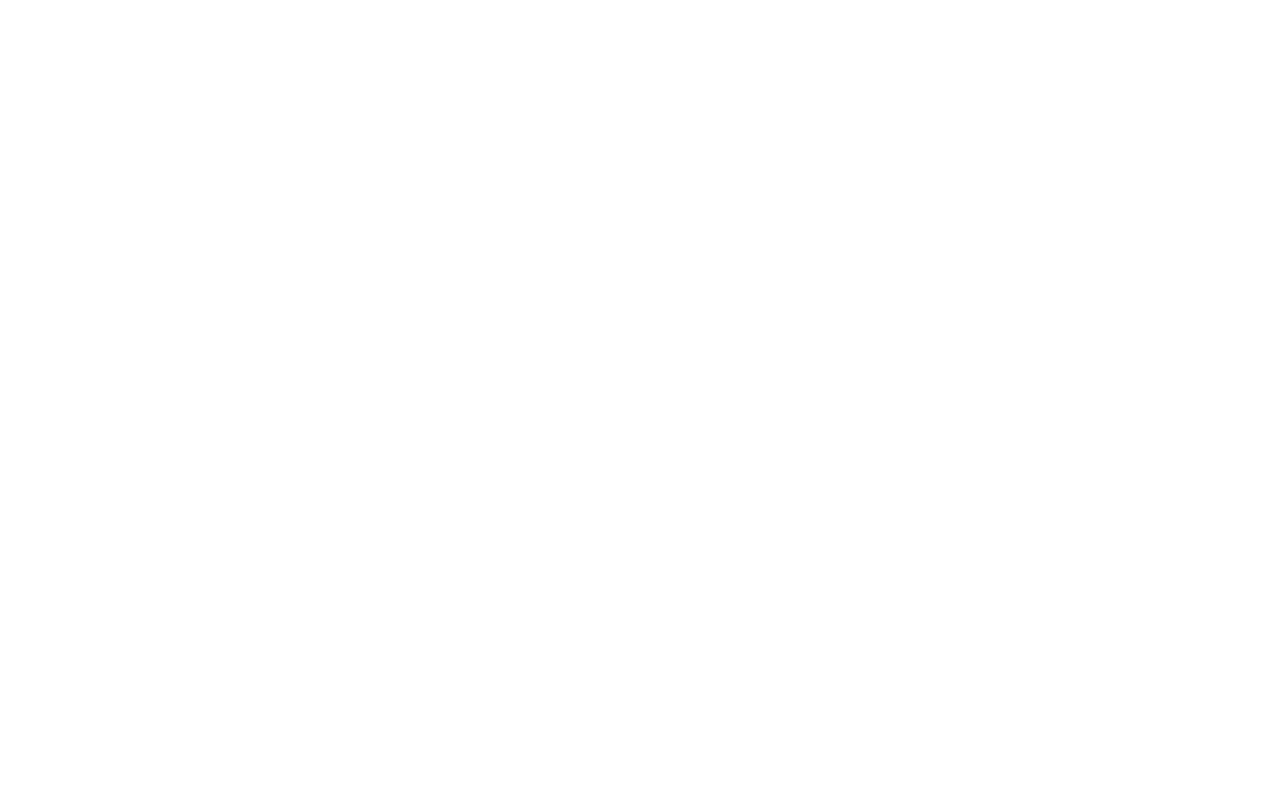
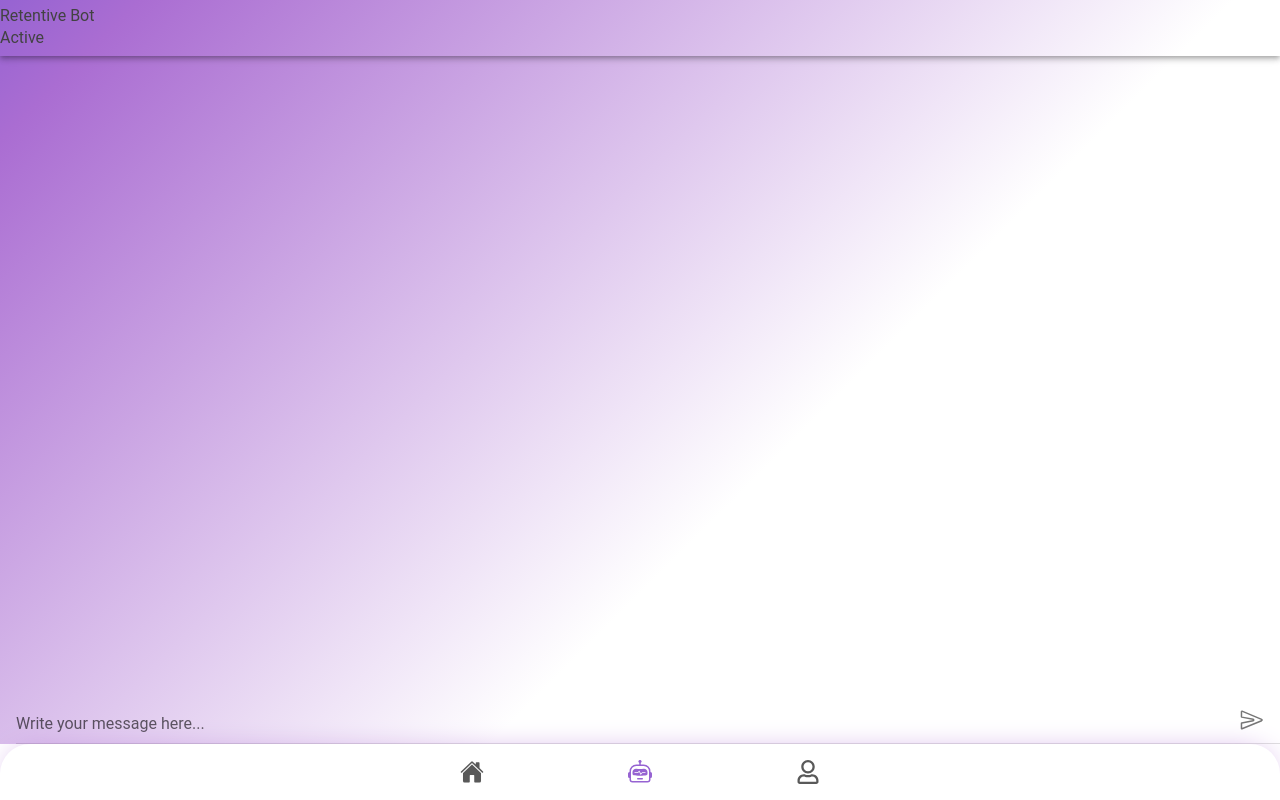
Before and after one commit to C0dewithLokesh/ChatApp-Project, a React (Vite) app: page /chatbot in a window 1280 px wide. Built offline with nearby package versions, Linux system fonts and the light colour scheme.

Commit message:
basic chatbot done

```diff
--- a/src/App.tsx
+++ b/src/App.tsx
@@ -35,6 +35,12 @@ const App: React.FC = () => (
         <Route exact path="/home">
           <Tabs />
         </Route>
+        <Route exact path="/chatbot">
+          <Tabs />
+        </Route>
+        <Route exact path="/tab3">
+          <Tabs />
+        </Route>
         <Route exact path="/">
           <Redirect to="/login" />
         </Route>
--- a/src/components/home/Chatbot.tsx
+++ b/src/components/home/Chatbot.tsx
@@ -1,12 +1,107 @@
-import { IonPage } from '@ionic/react';
-import React from 'react'
+import { useState, useRef } from "react";
+import {
+  IonHeader,
+  IonIcon,
+  IonItem,
+  IonPage,
+  IonTextarea,
+  IonToolbar,
+} from "@ionic/react";
+import { sendOutline } from "ionicons/icons";
 
-type Props = {}
-
-const Chatbot = (props: Props) => {
-  return (
-    <IonPage>Chatbot</IonPage>
-  )
+interface Message {
+  text: string;
+  isUser: boolean;
 }
 
+const Chatbot = () => {
+  const [messages, setMessages] = useState<Message[]>([]);
+  const [userInput, setUserInput] = useState("");
+
+  const userInputRef = useRef<HTMLIonTextareaElement>(null);
+
+  const handleUserMessage = () => {
+    const enteredInput = userInputRef.current!.value;
+
+    const newMessage: Message = {
+      text: `${enteredInput}`,
+      isUser: true,
+    };
+
+    setMessages([...messages, newMessage]);
+    setUserInput("");
+
+    setTimeout(() => {
+      const botMessage: Message = {
+        text: `${enteredInput}`,
+        isUser: false,
+      };
+
+      setMessages((prevMessages) => [...prevMessages, botMessage]);
+    }, 500);
+  };
+
+  return (
+    <IonPage className="home-page p-2 pt-0 items-center">
+      <IonHeader className="header shadow-none border-b-2 border-[#7c3aed] w-screen bg-[#ead5f6]">
+        <IonToolbar className="header-wrapper flex flex-row items-center">
+          <div className="header-container flex items-center justify-between px-5 text-black">
+            <div className=" max-w-fit">
+              <h1 className="user-name mt-3 mb-0 font-medium text-[20px]">
+                Retentive Bot
+              </h1>
+              <p className="user-status mb-3 text-sm text-[#4ac14a] mt-1">
+                Active
+              </p>
+            </div>
+          </div>
+        </IonToolbar>
+      </IonHeader>
+
+      <div className="msg-container max-h-full h-full w-full overflow-y-scroll flex flex-col-reverse">
+        {messages
+          .slice()
+          .reverse()
+          .map((message, index) => (
+            <div
+              key={index}
+              className={`msg-content ${message.isUser ? "user" : "bot"}`}
+            >
+              <div
+                className={`msg-content-inside ${
+                  message.isUser ? "user" : "bot"
+                }`}
+              >
+                <span className={`${message.isUser ? "user" : "bot"} msg-text`}>
+                  {message.text}
+                </span>
+              </div>
+            </div>
+          ))
+        }
+      </div>
+
+      {/* Message Input */}
+      <div className="msg-input-container w-full">
+        <IonItem className="msg-input rounded-lg w-full border-[3px] border-gray-400 text-black rounded-b-[30px]">
+          <IonTextarea
+            autoGrow={true}
+            rows={1}
+            placeholder="Write your message here..."
+            className=" max-h-[80px] overflow-scroll bg-transparent outline-none w-full overflow-x-hidden"
+            value={userInput}
+            ref={userInputRef}
+            onIonChange={(e) => setUserInput(e.detail.value!)}
+          ></IonTextarea>
+          <IonIcon
+            icon={sendOutline}
+            className=" text-[#9663d2]"
+            onClick={handleUserMessage}
+          />
+        </IonItem>
+      </div>
+    </IonPage>
+  );
+};
+
 export default Chatbot;
--- a/src/components/home/Home.tsx
+++ b/src/components/home/Home.tsx
@@ -1,4 +1,4 @@
-import { IonPage } from "@ionic/react";
+import { IonContent, IonItem, IonPage } from "@ionic/react";
 import { AiFillInstagram } from "react-icons/ai";
 import { BsSoundwave } from "react-icons/bs";
 import userImg from "/user.jpg";
@@ -17,15 +17,21 @@ const Home = () => {
         </div>
       </div>
 
-      <div className="bot-circle flex flex-col items-center rounded-[50%] gap-4 p-10 border-[0px] border-[#cdaae3] bg-[#e4cff1c3] relative">
-        <p className="text-gray-200 font-medium">Hi, Todd 👋</p>
+      <IonItem routerLink='/chatbot' className="bot-circle-wrapper">
+        <div className="bot-circle flex flex-col items-center rounded-[50%] gap-4 p-10 border-[0px] border-[#cdaae3] bg-[#e4cff1c3] relative">
+          <p className="text-white font-medium">Hi, Todd 👋</p>
+          <h1 className="bot-btn text-2xl text-black">Tap to Chat</h1>
+          <BsSoundwave size={'40px'} color="white" />
+        </div>
+      </IonItem>
+      {/* <div className="bot-circle flex flex-col items-center rounded-[50%] gap-4 p-10 border-[0px] border-[#cdaae3] bg-[#e4cff1c3] relative">
+        <p className="text-white font-medium">Hi, Todd 👋</p>
         <h1 className="bot-btn text-2xl text-black">Tap to Chat</h1>
         <BsSoundwave size={'40px'} color="white" />
-      </div>
+      </div> */}
 
       <div className="w-full flex flex-col gap-4">
         <h1 className="p-3 text-3xl font-medium text-white">Explore</h1>
-
         <HomeCards />
       </div>
     </IonPage>
--- a/src/components/tabs/IonTabs.tsx
+++ b/src/components/tabs/IonTabs.tsx
@@ -2,19 +2,17 @@ import { Route } from "react-router-dom";
 import { IonReactRouter } from "@ionic/react-router";
 import {
   IonIcon,
-  IonLabel,
   IonRouterOutlet,
   IonTabBar,
   IonTabButton,
   IonTabs,
 } from "@ionic/react";
 
-import { ellipse, home, square } from "ionicons/icons";
+import { home } from "ionicons/icons";
 import Tab3 from "../../pages/Tab3";
 import Home from "../home/Home";
 import Chatbot from "../home/Chatbot";
-import { FaRegUser, FaRobot } from "react-icons/fa";
-import { RiProfileLine } from "react-icons/ri";
+import { FaRegUser } from "react-icons/fa";
 import { BsRobot } from "react-icons/bs";
 
 const Tabs = () => {
--- a/src/theme/variables.css
+++ b/src/theme/variables.css
@@ -317,6 +317,12 @@
   border-radius: 50%;
 }
 
+.bot-circle-wrapper {
+  --background: transparent;
+  overflow: visible;
+  --border-style: none;
+}
+
 .bot-circle {
   -webkit-box-shadow: inset -13px -17px 19.5px -6px #8940b3;
   -moz-box-shadow: inset -13px -17px 19.5px -6px #8940b3;
@@ -378,3 +384,70 @@
     opacity: 0;
   }
 }
+
+/*
+  ChatBot
+*/
+
+.header-wrapper {
+  --background: transparent;
+}
+
+.msg-input {
+  --background: transparent;
+}
+
+.msg-container::-webkit-scrollbar {
+  display: none;
+}
+
+.msg-content {
+  margin-bottom: 10px;
+  position: relative;
+  max-width: 100%;
+  height: fit-content;
+  display: flex;
+}
+
+.msg-content.user {
+  justify-content: flex-end;
+}
+
+.msg-content-inside {
+  background-color: rgb(146, 87, 248);
+  text-align: justify;
+  padding: 12px;
+  color: #fff;
+  max-width: 97%;
+  -webkit-box-shadow: 0 0 32px -12px #b981d9;
+  -moz-box-shadow: 0 0 32px -12px #b981d9;
+  box-shadow: 0 0 32px -12px #b981d9;
+}
+
+.msg-content-inside.bot {
+  background-color: #fff;
+  color: #000;
+}
+
+.msg-text {
+  color: #fff;
+  white-space: pre-wrap;
+}
+
+.msg-text.bot {
+  color: #000;
+}
+
+.msg-content-inside.user {
+  border-top-left-radius: 20px;
+  border-bottom-left-radius: 20px;
+  border-top-right-radius: 7px;
+  border-bottom-right-radius: 20px;
+}
+
+.msg-content-inside.bot {
+  border-top-left-radius: 7px;
+  border-top-right-radius: 20px;
+  border-bottom-left-radius: 20px;
+  border-bottom-right-radius: 20px;
+}
```
